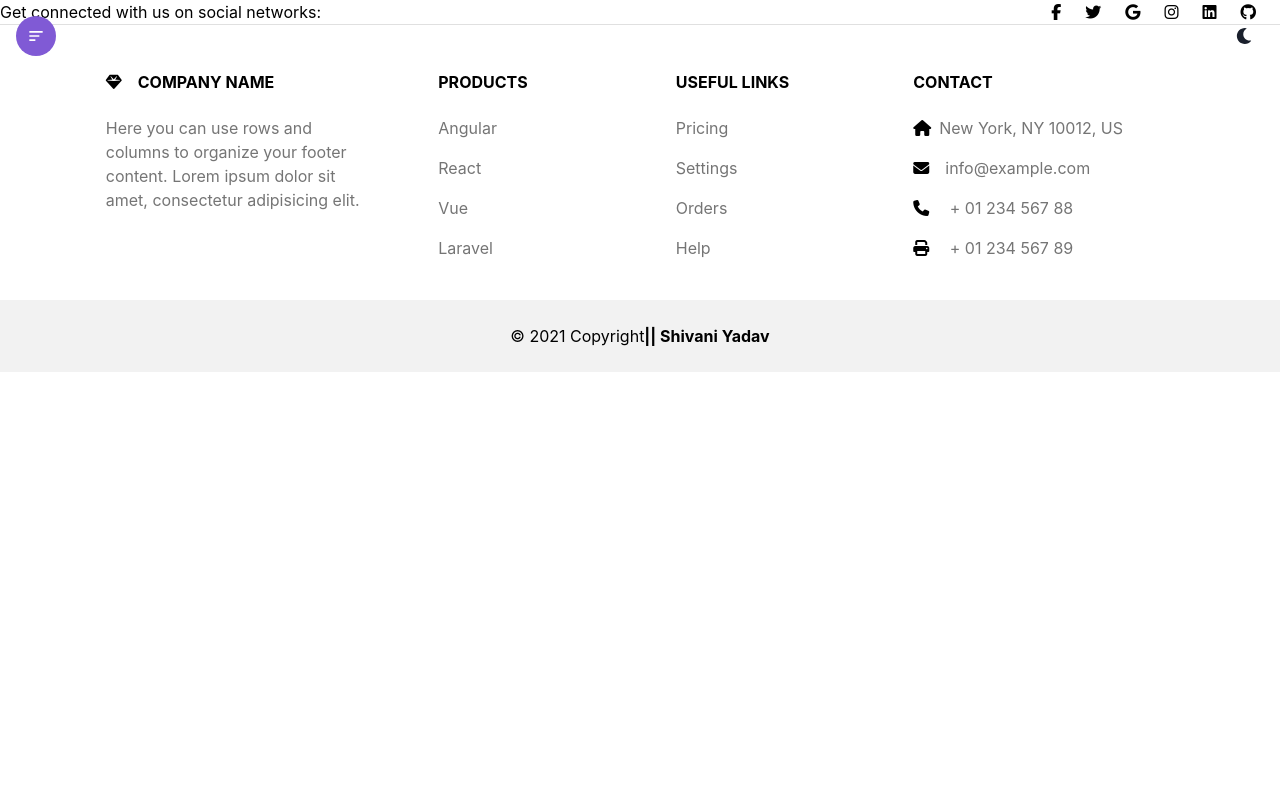
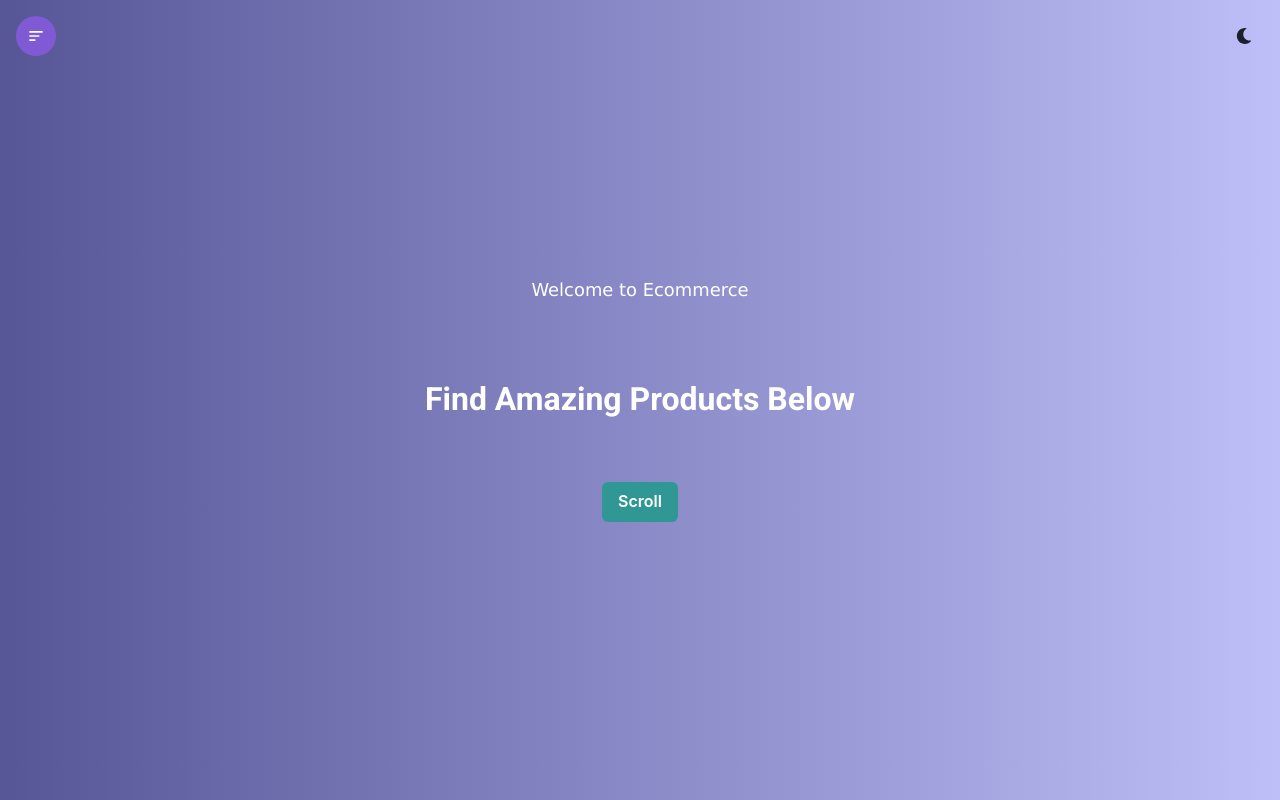
Before and after one commit to ShivaniYadav07/mern-ecommerce, a React (Create React App) app in the folder client/: page / in a window 1280 px wide. Shown: the top 800 px of the page. Built offline with nearby package versions, Linux system fonts and the light colour scheme.

Commit message:
Added home page

```diff
--- a/client/src/App.js
+++ b/client/src/App.js
@@ -2,15 +2,18 @@ import './App.css';
 // import DrippingSlimeEffect from './components/DrippingSlimeEffect.js';
 import Header from "./components/layout/Header/Header.js";
 import Footer from "./components/layout/Footer/Footer.js";
+import Home from "./components/Home/Home.js";
 
-
-import {BrowserRouter as Router} from "react-router-dom"
+import { BrowserRouter as Router, Route, Routes } from "react-router-dom"
 
 function App() {
   return (
-    <Router >
+    <Router>
       <Header />
-      {/* <DrippingSlimeEffect /> */}
+      <Routes>
+        {/* <DrippingSlimeEffect /> */}
+        <Route exact path="/" element={<Home />} />
+      </Routes>
       <Footer />
     </Router>
   );
--- /dev/null
+++ b/client/src/components/Home/Home.css
@@ -0,0 +1,19 @@
+.banner{
+    background-image: linear-gradient(to right, #565697, rgb(190, 190, 248));
+    height: 100vmin;
+    display: flex;
+    flex-direction: column;
+    text-align: center;
+    align-items: center;
+    justify-content: center;
+    color: white;
+}
+
+.banner >h1{
+    margin: 5vmax;
+    font: 600 2.5vmax "Roboto";
+}
+
+.banner > p{
+    font: 300 1.4vmax "Lucida sans";
+}
--- /dev/null
+++ b/client/src/components/Home/Home.js
@@ -0,0 +1,20 @@
+import React, { Fragment } from 'react';
+import { Button } from '@chakra-ui/react';
+import "./Home.css"
+
+const Home = () => {
+  return (
+    <Fragment >
+        <div className='banner'>
+            <p>Welcome to Ecommerce</p>
+            <h1>Find Amazing Products Below</h1>
+
+            <a href='#container'>
+            <Button colorScheme='teal'>Scroll</Button>
+            </a>
+        </div>
+    </Fragment>
+  )
+}
+
+export default Home
--- a/client/src/components/layout/Footer/Footer.js
+++ b/client/src/components/layout/Footer/Footer.js
@@ -10,7 +10,7 @@ export default function App() {
   const fontColor = useColorModeValue('black', '#bfb1d9');
 
   return (
-    <MDBFooter bgColor={footerBgColor} color={fontColor}  className='text-center text-lg-start text-muted' >
+    <MDBFooter bgColor={footerBgColor} color={fontColor}  className='text-center  text-lg-start text-muted' >
       <section className='d-flex justify-content-center justify-content-lg-between  border-bottom' >
         <div className='me-5 d-none d-lg-block'>
           <span style={{ color: fontColor }}>Get connected with us on social networks:</span>
--- a/client/src/index.js
+++ b/client/src/index.js
@@ -6,11 +6,12 @@ import ColorModeSwitcher from './ColorModeSwitcher ';
 import 'mdb-react-ui-kit/dist/css/mdb.min.css';
 import "@fortawesome/fontawesome-free/css/all.min.css";
 
+
 const root = ReactDOM.createRoot(document.getElementById('root'));
 root.render(
   <React.StrictMode>
     <ColorModeScript />
-    <ChakraProvider theme={theme}>
+    <ChakraProvider theme={theme} >
       <ColorModeSwitcher />
     <App />
     </ChakraProvider>
```
Also changed, not shown: client/src/components/layout/Footer/Footer.css (deleted).
